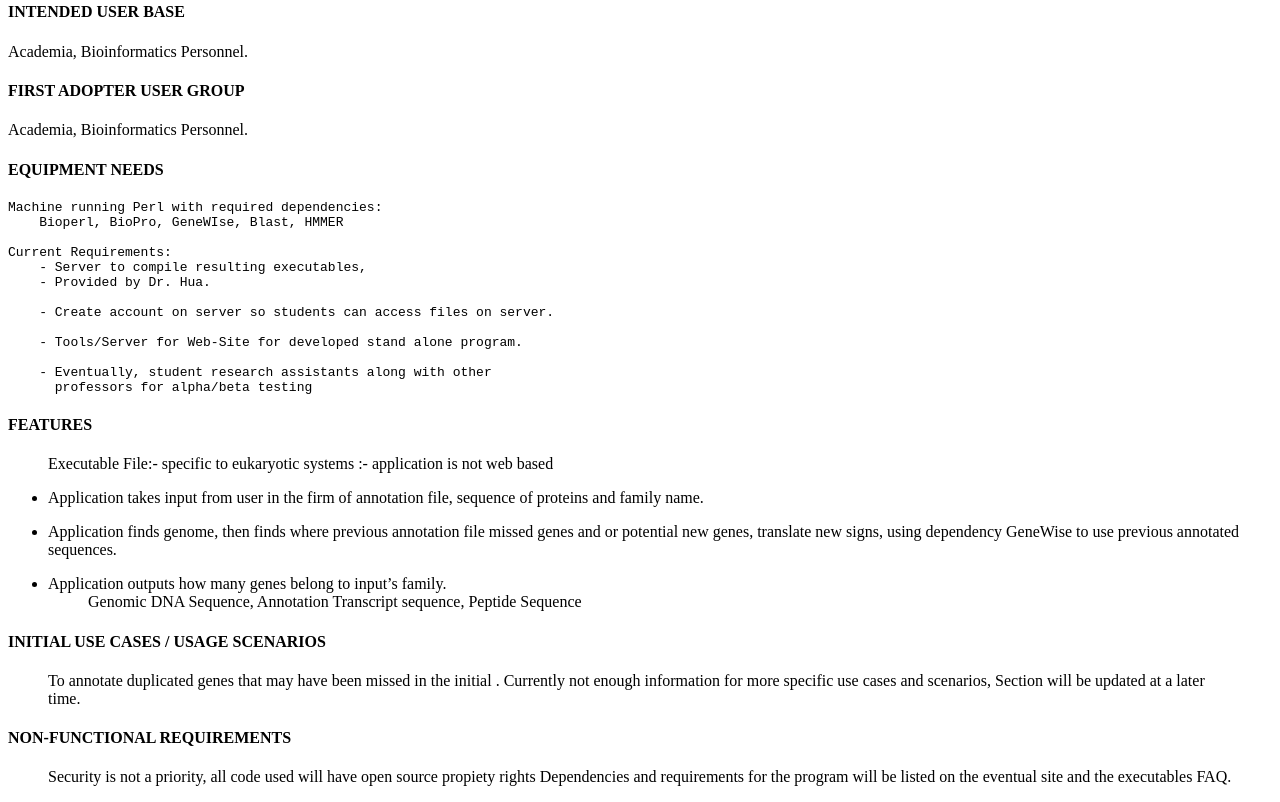
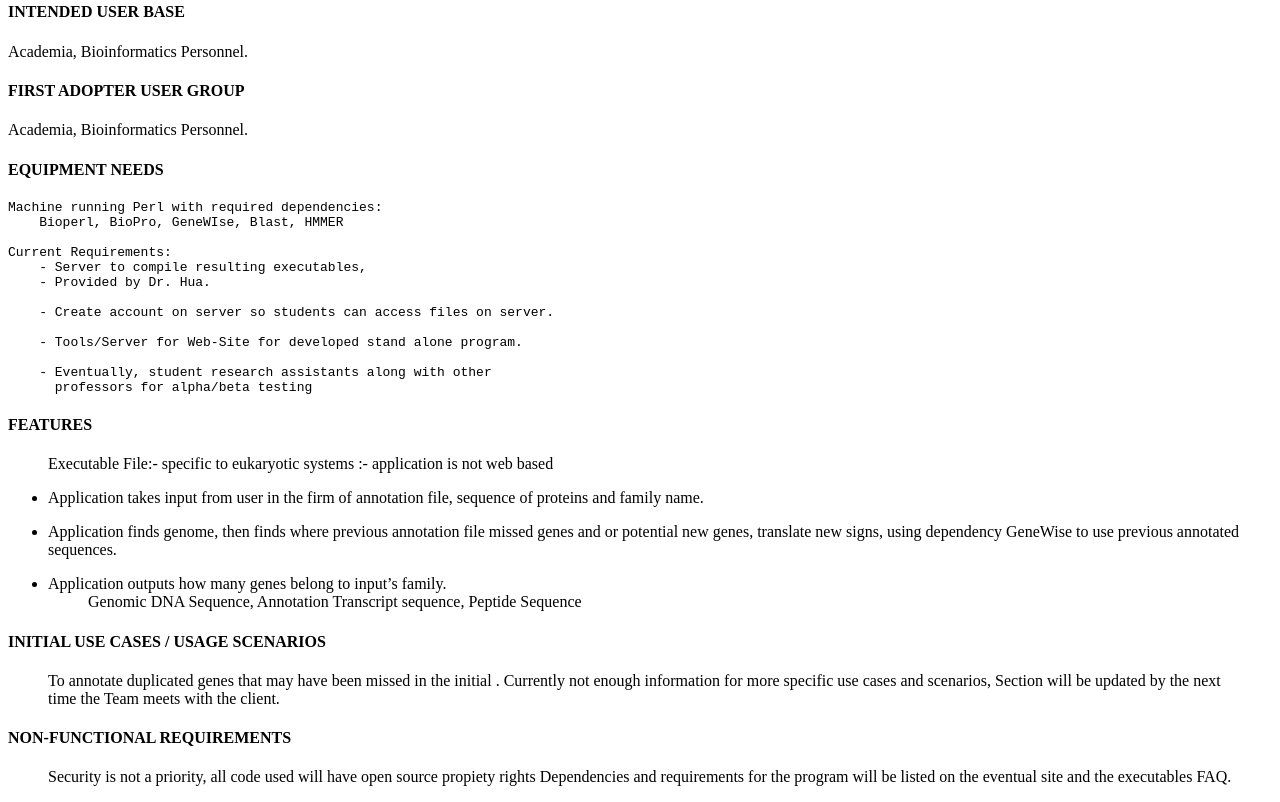
Before and after one commit to favourogundare/PerlSquad, a plain HTML site: page CTT INTRO.html in a window 1280 px wide. Shown: the part 448-1250 px from the top of the page. Drawn offline with Linux system fonts and the light colour scheme.

Commit message:
Current Submission for HW3 - Updated time for Use-Case Section

```diff
--- a/CTT INTRO.html
+++ b/CTT INTRO.html
@@ -58,7 +58,7 @@ Current Requirements:
 <blockquote>
 <p>To annotate duplicated genes that may have been missed in the initial .
 Currently not enough information for more specific use cases and scenarios,
-Section will be updated at a later time.</p>
+Section will be updated by the next time the Team meets with the client.</p>
 </blockquote>
 <h4><a id="NONFUNCTIONAL_REQUIREMENTS_55"></a>NON-FUNCTIONAL REQUIREMENTS</h4>
 <blockquote>
```
Also changed, not shown: 1 other file.
